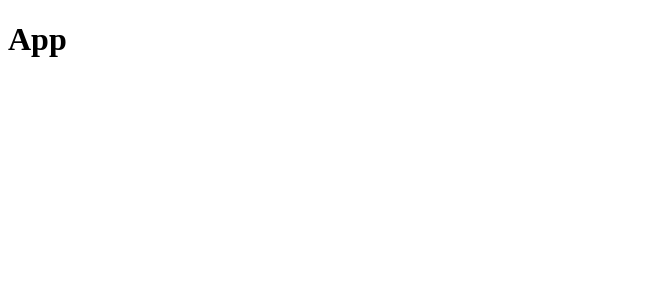
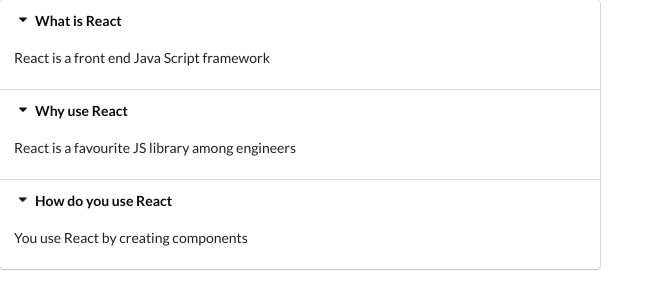
Before and after one commit to karina-miernik/React-practice, a React (Create React App) app: page / in a window 1280 px wide. Shown: the top 308 px of the page, without its empty margins (0-664 px from the left). Built offline with nearby package versions, Linux system fonts and the light colour scheme.

Commit message:
basic outline

```diff
--- a/public/index.html
+++ b/public/index.html
@@ -1,14 +1,15 @@
 <!DOCTYPE html>
 <html lang="en">
+
 <head>
   <meta charset="utf-8" />
   <link rel="icon" href="%PUBLIC_URL%/favicon.ico" />
+  <link rel="stylesheet" href="https://cdnjs.cloudflare.com/ajax/libs/semantic-ui/2.4.1/semantic.min.css"
+    integrity="sha512-8bHTC73gkZ7rZ7vpqUQThUDhqcNFyYi2xgDgPDHc+GXVGHXq+xPjynxIopALmOPqzo9JZj0k6OqqewdGO3EsrQ=="
+    crossorigin="anonymous" />
   <meta name="viewport" content="width=device-width, initial-scale=1" />
   <meta name="theme-color" content="#000000" />
-    <meta
-      name="description"
-      content="Web site created using create-react-app"
-    />
+  <meta name="description" content="Web site created using create-react-app" />
   <link rel="apple-touch-icon" href="%PUBLIC_URL%/logo192.png" />
   <!--
       manifest.json provides metadata used when your web app is installed on a
@@ -26,6 +27,7 @@
     -->
   <title>React App</title>
 </head>
+
 <body>
   <noscript>You need to enable JavaScript to run this app.</noscript>
   <div id="root"></div>
@@ -40,4 +42,5 @@
       To create a production bundle, use `npm run build` or `yarn build`.
     -->
 </body>
+
 </html>
--- a/src/App.js
+++ b/src/App.js
@@ -1,5 +1,24 @@
 import React from 'react'
+import Accordion from './components/Accordion'
+const items = [
+  {
+    title: 'What is React',
+    content: 'React is a front end Java Script framework',
+  },
+  {
+    title: 'Why use React',
+    content: 'React is a favourite JS library among engineers',
+  },
+  {
+    title: 'How do you use React',
+    content: 'You use React by creating components',
+  },
+]
 
 export default () => {
-    return <h1>App</h1>
+  return (
+    <div>
+      <Accordion items={items} />
+    </div>
+  )
 }
--- /dev/null
+++ b/src/components/Accordion.js
@@ -0,0 +1,21 @@
+import React from 'react'
+
+const Accordion = ({ items }) => {
+  const renderItems = items.map((item) => {
+    return (
+      <React.Fragment key={item.title}>
+        <div className="title active">
+          <i className="dropdown icon"></i>
+          {item.title}
+        </div>
+        <div className="content active">
+          <p>{item.content}</p>
+        </div>
+      </React.Fragment>
+    )
+  })
+
+  return <div className="ui styled accordion">{renderItems}</div>
+}
+
+export default Accordion
```
Lines whose indentation alone changed are shown as unchanged.
